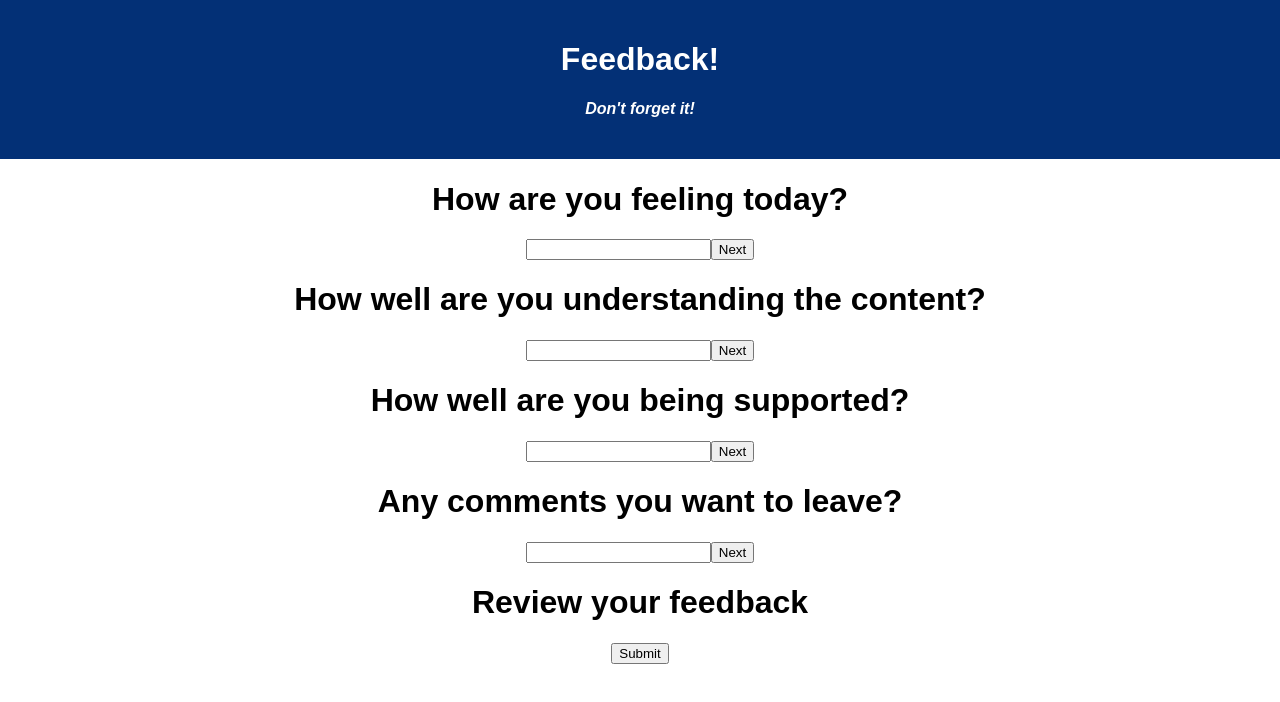
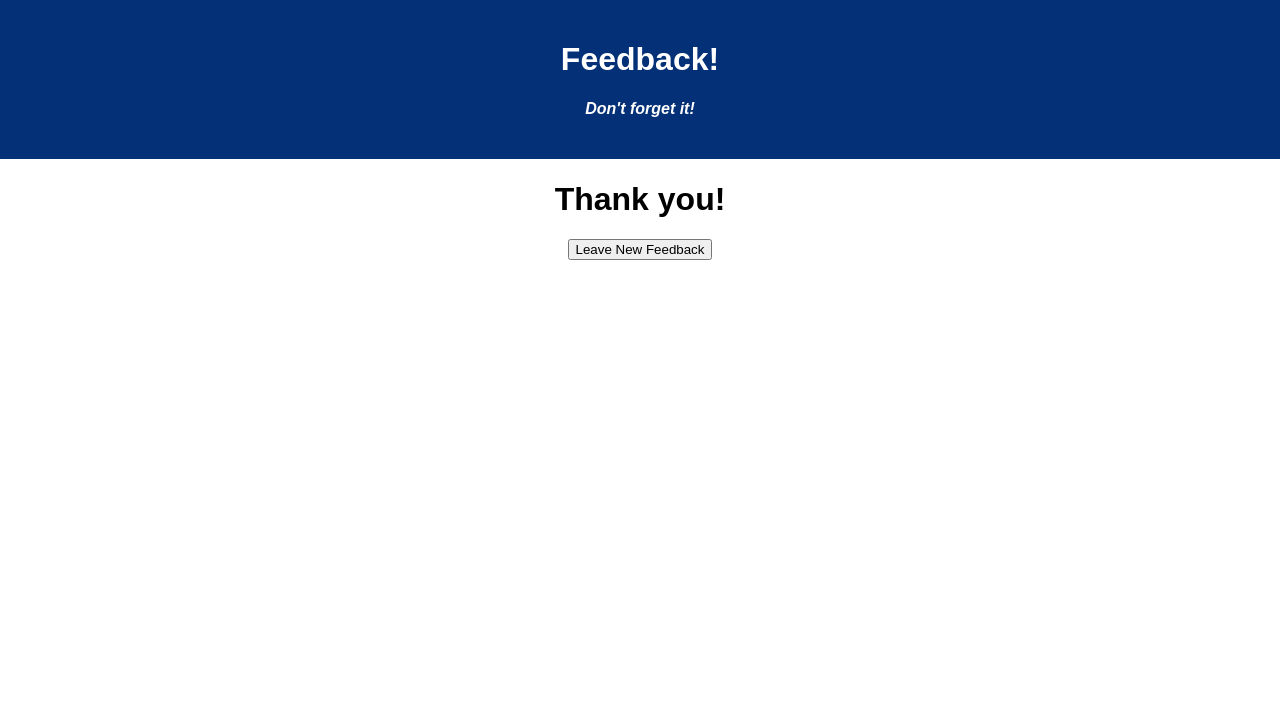
Before and after one commit to louimart/Redux-Feedback-Loop, a React (Vite) app: page /#/success in a window 1280 px wide. Shown: the top 702 px of the page. Built offline with nearby package versions, Linux system fonts and the light colour scheme.

Commit message:
routes setup to cycle through the form process and returns to feeling page to start over the cycle

```diff
--- a/src/components/App/App.jsx
+++ b/src/components/App/App.jsx
@@ -1,5 +1,6 @@
 import React from 'react';
 import axios from 'axios';
+import { HashRouter as Router, Route } from 'react-router-dom';
 import './App.css';
 
 import { getFeedback, postFeedback } from '../../feedbackApi/feedback.api';
@@ -8,6 +9,7 @@ import Understanding from '../understanding/understanding';
 import Support from '../support/support';
 import Comments from '../comments/comments';
 import Feedback from '../Feedback/Feedback';
+import Success from '../Success/Success';
 
 function App() {
   return (
@@ -17,11 +19,31 @@ function App() {
         <h4>Don't forget it!</h4>
       </header>
       <main>
-        <Feeling />
-        <Understanding />
-        <Support />
-        <Comments />
-        <Feedback />
+        <Router>
+          <Route path="/" exact>
+            <Feeling />
+          </Route>
+
+          <Route path="/understanding" exact>
+            <Understanding />
+          </Route>
+
+          <Route path="/support" exact>
+            <Support />
+          </Route>
+
+          <Route path="/comments" exact>
+            <Comments />
+          </Route>
+
+          <Route path="/feedback" exact>
+            <Feedback />
+          </Route>
+
+          <Route path="/success" exact>
+            <Success />
+          </Route>
+        </Router>
       </main>
     </div>
   );
--- a/src/components/Comments/Comments.jsx
+++ b/src/components/Comments/Comments.jsx
@@ -1,9 +1,17 @@
+import React from "react";
+import { useHistory } from "react-router-dom/cjs/react-router-dom.min";
+
 function Comments() {
+  const history = useHistory();
+
+  const handleClickToFeedback = () => {
+    history.push('/feedback');
+  }
   return (
     <>
       <label for="comments"><h1>Any comments you want to leave?</h1></label>
-      <input type="text" name="comments"/>
-      <button>Next</button>
+      <input type="text" name="comments" data-testid="input"/>
+      <button onClick={handleClickToFeedback} data-testid="next">Next</button>
     </>
   );
 }
--- a/src/components/Feedback/Feedback.jsx
+++ b/src/components/Feedback/Feedback.jsx
@@ -1,8 +1,19 @@
+import React from 'react';
+import { useHistory } from 'react-router-dom/cjs/react-router-dom.min';
+
 function Feedback() {
+  const history = useHistory();
+
+  const handleClickSubmit = () => {
+    history.push('/success');
+  };
+
   return (
     <>
       <h1>Review your feedback</h1>
-      <button>Submit</button>
+      <button onClick={handleClickSubmit} data-testid="next">
+        Submit
+      </button>
     </>
   );
 }
--- a/src/components/Feeling/Feeling.jsx
+++ b/src/components/Feeling/Feeling.jsx
@@ -1,11 +1,21 @@
+import React from 'react';
+import { useHistory } from 'react-router-dom';
+
 function Feeling() {
+  const history = useHistory();
+
+  const handleClickToUnderstanding = () => {
+    // Navigate with React Router Dom
+    history.push('/understanding');
+  };
+
   return (
     <>
       <label for="feeling">
         <h1>How are you feeling today?</h1>
       </label>
-      <input type="number" name="feeling" />
-      <button>Next</button>
+      <input type="number" name="feeling" data-testid="input"/>
+      <button onClick={handleClickToUnderstanding} data-testid="next">Next</button>
     </>
   );
 }
--- /dev/null
+++ b/src/components/Success/Success.jsx
@@ -0,0 +1,26 @@
+import React from 'react';
+import { useHistory } from 'react-router-dom';
+
+function Success() {
+  const history = useHistory();
+
+  const handleClickNewFeedback = () => {
+    // Navigate with React Router Dom
+    history.push('/');
+  };
+
+  return (
+    <>
+      <h1>Thank you!</h1>
+      <button
+        className="btn-new-feedback"
+        onClick={handleClickNewFeedback}
+        data-testid="next"
+      >
+        Leave New Feedback
+      </button>
+    </>
+  );
+}
+
+export default Success;
--- a/src/components/Support/Support.jsx
+++ b/src/components/Support/Support.jsx
@@ -1,9 +1,20 @@
+import React from 'react';
+import { useHistory } from 'react-router-dom/cjs/react-router-dom.min';
+
 function Support() {
+  const history = useHistory();
+
+  const handleClickToComments = () => {
+    history.push('/comments');
+  };
+
   return (
     <>
-      <label for="support"><h1>How well are you being supported?</h1></label>
-      <input type="number" name="support" />
-      <button>Next</button>
+      <label for="support">
+        <h1>How well are you being supported?</h1>
+      </label>
+      <input type="number" name="support" data-testid="input"/>
+      <button onClick={handleClickToComments} data-testid="next">Next</button>
     </>
   );
 }
--- a/src/components/Understanding/Understanding.jsx
+++ b/src/components/Understanding/Understanding.jsx
@@ -1,11 +1,21 @@
+import React from 'react';
+import { useHistory } from 'react-router-dom/cjs/react-router-dom.min';
+
 function Understanding() {
+  const history = useHistory();
+
+  const handleClickToSupport = () => {
+    // Navigate with React Router Dom
+    history.push('/support');
+  };
+
   return (
     <>
       <label for="understanding">
         <h1>How well are you understanding the content?</h1>
       </label>
-      <input type="number" name="understanding" />
-      <button>Next</button>
+      <input type="number" name="understanding" data-testid="input"/>
+      <button onClick={handleClickToSupport} data-testid="next">Next</button>
     </>
   );
 }
```
